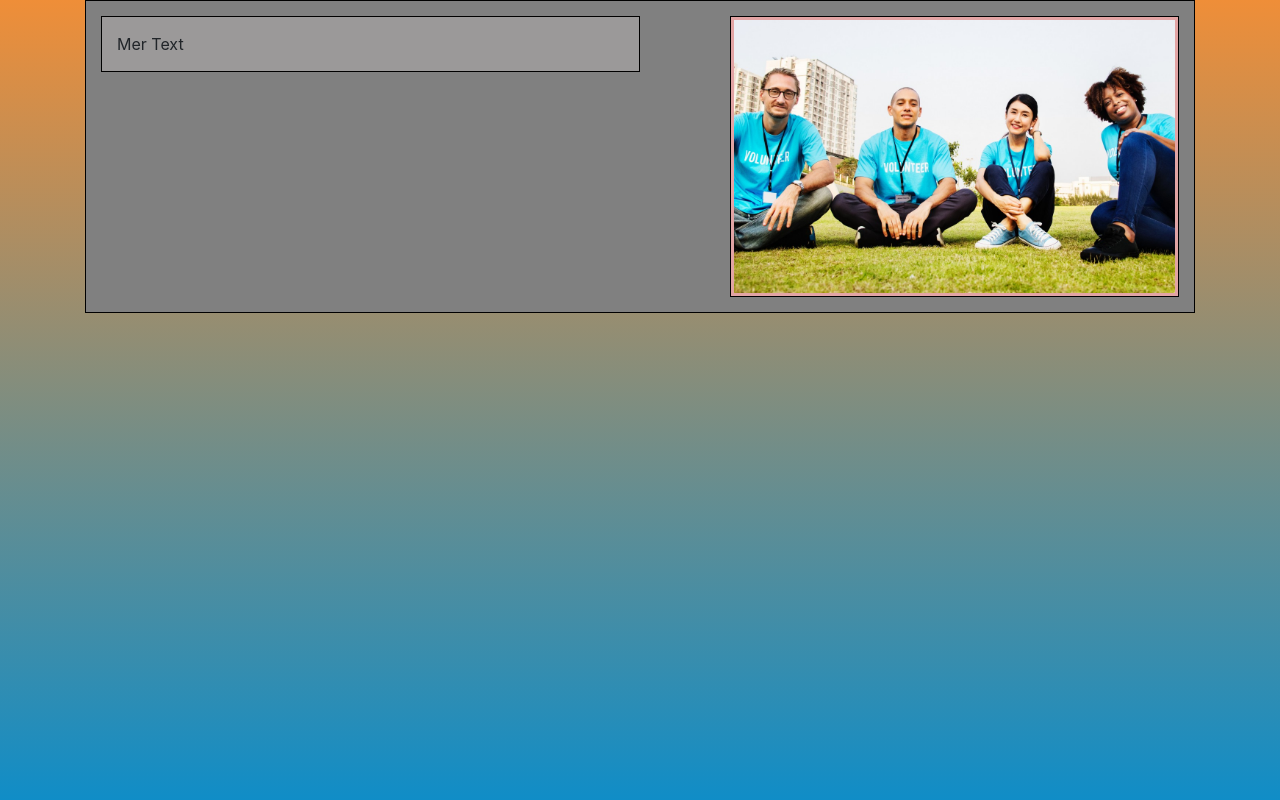
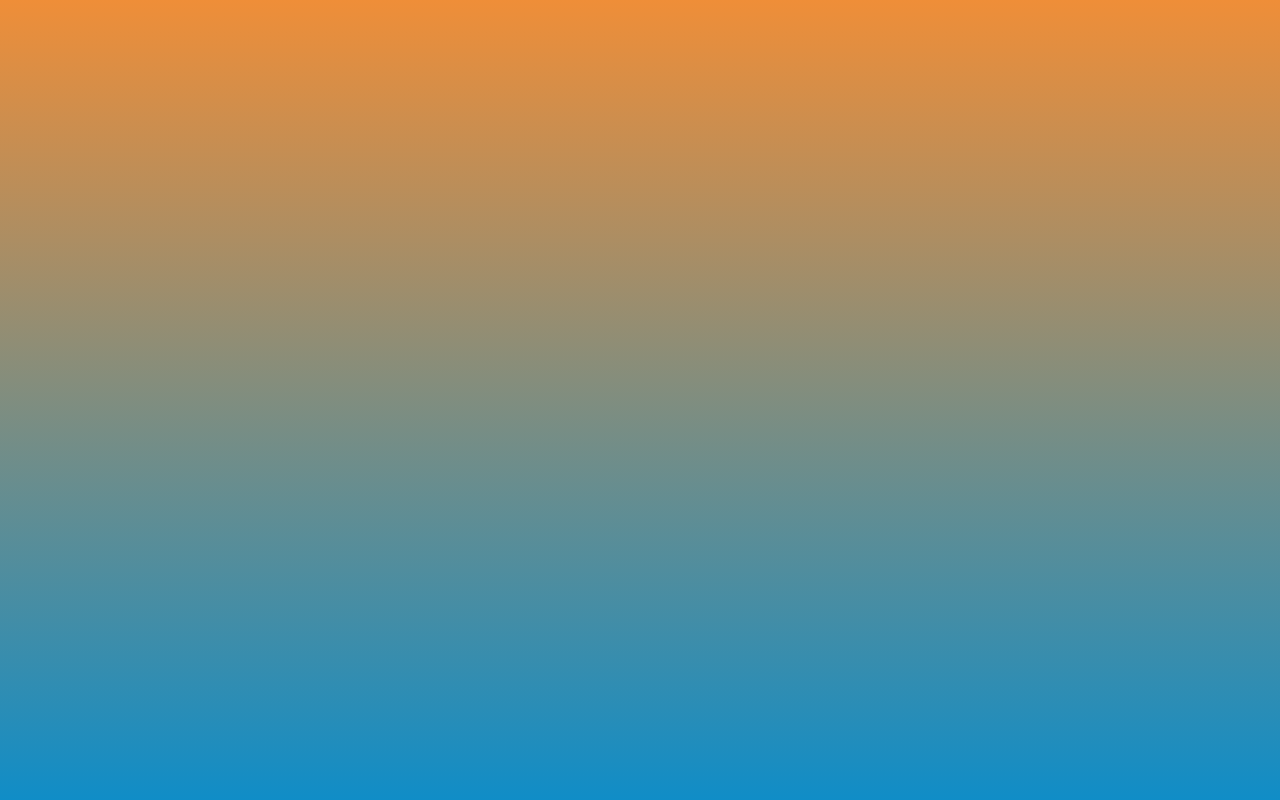
Before and after one commit to MatiasRamsland01/Banking-Website, a Flask app: page / in a window 1280 px wide. Shown: the part 56-856 px from the top of the page. Run offline with Flask 2, Linux system fonts and the light colour scheme; some libraries are stand-ins or nearby versions.

Commit message:
removed unness stuff

```diff
--- a/website/templates/home.html
+++ b/website/templates/home.html
@@ -3,14 +3,5 @@
 {% block title %}<h1> Home </h1>{% endblock %}
 {% block body %}
 
-<div style="background-color: gray; width:100%; height: auto;" class="col-12">
-
-  <div style="background-color: rgb(155, 153, 153); height: 40%; margin-right:25pt" class="col-6">
-    Mer Text
-  </div>
-
-  <img src="{{url_for('static', filename='Diverse_smiles.jpeg')}}" style="background-color: rgb(226, 164, 164); height: 40%; float: right; padding: 3px;" class="col-5">
-
-
 
 {% endblock %}
```
